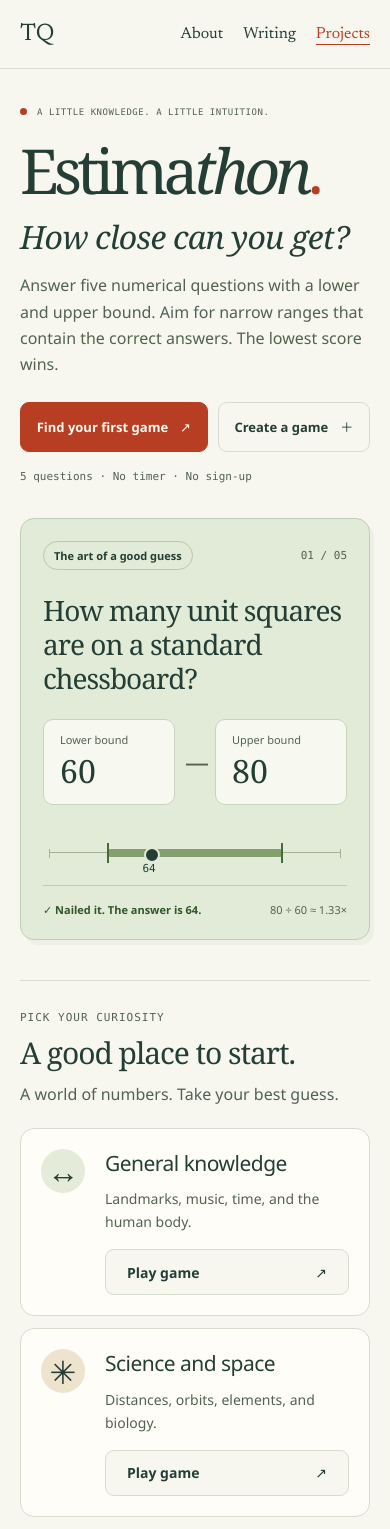
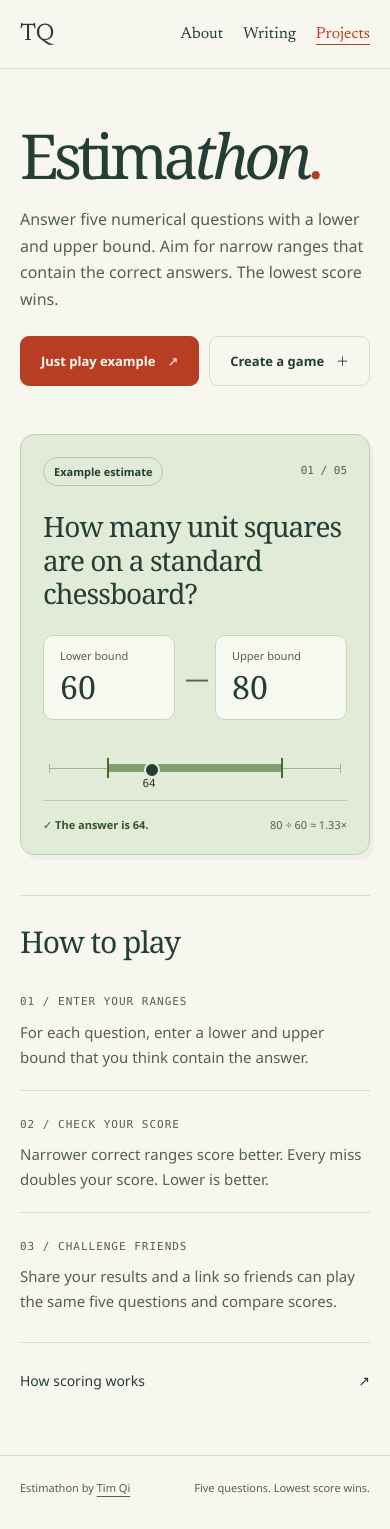
Before and after one commit to tianyuqi/tianyuqi.github.io, a React (Vite) app in the folder estimathon/: page / in a window 390 px wide. Shown: the top 1529 px of the page. Built offline with nearby package versions, Linux system fonts and the light colour scheme.

Commit message:
Simplify Estimathon copy and example entry point
Co-authored-by: linear-code[bot] <222613912+linear-code[bot]@users.noreply.github.com>

```diff
--- a/estimathon/src/main.tsx
+++ b/estimathon/src/main.tsx
@@ -24,7 +24,7 @@ import {
   type Pair,
   type State,
 } from './game';
-import { SAMPLES } from './sample';
+import { SAMPLE } from './sample';
 import { BuilderGuide } from './BuilderGuide';
 import { LONG_URL, readUrl, stateUrl } from './url';
 import './style.css';
@@ -347,8 +347,8 @@ function App() {
   if (error) {
     content = (
       <section className="narrow empty-state">
-        <p className="eyebrow">A little detour</p>
-        {h1('This link needs another guess.')}
+        <p className="eyebrow">Invalid link</p>
+        {h1('Unable to open this game.')}
         <p>{error}</p>
         <button className="primary" onClick={() => navigate(null)}>
           Go to Estimathon
@@ -360,7 +360,6 @@ function App() {
       <>
         <section className="landing">
           <div className="landing-copy">
-            <p className="eyebrow">A little knowledge. A little intuition.</p>
             {h1(
               <>
                 Estima<span>thon</span>
@@ -368,24 +367,22 @@ function App() {
               </>,
               'hero-title',
             )}
-            <p className="intro">How close can you get?</p>
             <p className="lede">
               Answer five numerical questions with a lower and upper bound. Aim for narrow ranges
               that contain the correct answers. The lowest score wins.
             </p>
             <div className="actions">
-              <a className="primary-link" href="#sample-games">
-                Find your first game <span aria-hidden="true">↗</span>
+              <a className="primary-link" href={stateUrl(startPlaying(SAMPLE), location.href)}>
+                Just play example <span aria-hidden="true">↗</span>
               </a>
               <button onClick={() => navigate(newBuilder())}>
                 Create a game <span aria-hidden="true">＋</span>
               </button>
             </div>
-            <p className="small">5 questions · No timer · No sign-up</p>
           </div>
           <div className="example">
             <div className="example-top">
-              <span className="example-label">The art of a good guess</span>
+              <span className="example-label">Example estimate</span>
               <span className="small">01 / 05</span>
             </div>
             <h2>How many unit squares are on a standard chessboard?</h2>
@@ -407,36 +404,9 @@ function App() {
               <span className="line-answer">64</span>
             </div>
             <div className="example-bottom">
-              <span className="example-success">✓ Nailed it. The answer is 64.</span>
+              <span className="example-success">✓ The answer is 64.</span>
               <span>80 ÷ 60 ≈ 1.33×</span>
             </div>
-          </div>
-        </section>
-        <section className="sample-games" id="sample-games" aria-labelledby="sample-games-heading">
-          <div className="section-heading">
-            <div>
-              <p className="eyebrow">Pick your curiosity</p>
-              <h2 id="sample-games-heading">A good place to start.</h2>
-            </div>
-            <span className="small">Five questions in every game</span>
-          </div>
-          <p className="lede">A world of numbers. Take your best guess.</p>
-          <div className="sample-grid">
-            {SAMPLES.map(({ game, description }, index) => (
-              <article className="sample-card" key={game.t}>
-                <div className="sample-top">
-                  <span className="sample-symbol" aria-hidden="true">
-                    {['↔', '✳', '≈'][index]}
-                  </span>
-                  <span className="eyebrow">0{index + 1} / Estimathon</span>
-                </div>
-                <h3>{game.t}</h3>
-                <p>{description}</p>
-                <button onClick={() => navigate(startPlaying(game))} aria-label={`Play ${game.t}`}>
-                  Play game <span aria-hidden="true">↗</span>
-                </button>
-              </article>
-            ))}
           </div>
         </section>
         <section className="how-to-play" aria-labelledby="how-to-play-heading">
@@ -484,11 +454,11 @@ function App() {
     content = (
       <section className="narrow builder">
         <p className="eyebrow">The game builder</p>
-        {h1('Curiosity, in five questions.')}
-        <p className="lede">Pick your questions. Set the answers. Send a little challenge.</p>
+        {h1('Create a game')}
+        <p className="lede">Enter five questions and their answers, then share your game.</p>
         <details className="builder-help">
           <summary>
-            Need a hand creating your game? <span aria-hidden="true">＋</span>
+            How to create a game <span aria-hidden="true">＋</span>
           </summary>
           <BuilderGuide />
         </details>
@@ -582,11 +552,9 @@ function App() {
   } else if (state.m === 'game') {
     content = (
       <section className="narrow ready">
-        <p className="eyebrow">
-          {state.preview ? 'Ready to pass it on' : 'An invitation to estimate'}
-        </p>
+        <p className="eyebrow">{state.preview ? 'Game preview' : 'Shared game'}</p>
         {h1(title(state))}
-        <p className="lede">Five questions. Your best bounds. How close can you get?</p>
+        <p className="lede">Enter a lower and upper bound for each answer. The lowest score wins.</p>
         <div className="game-facts">
           <span>5 questions</span>
           <span>No timer</span>
--- a/estimathon/src/style.css
+++ b/estimathon/src/style.css
@@ -172,10 +172,6 @@ main > .text-button {
   color: var(--muted);
   max-width: 540px;
 }
-.intro {
-  font: italic 400 clamp(28px, 3vw, 40px) / 1.2 var(--serif);
-  letter-spacing: -0.025em;
-}
 .actions {
   display: flex;
   align-items: center;
@@ -213,15 +209,6 @@ main > .text-button {
 }
 .landing-copy {
   min-width: 0;
-}
-.landing-copy > .eyebrow::before {
-  content: '';
-  display: inline-block;
-  width: 7px;
-  height: 7px;
-  background: var(--accent);
-  border-radius: 50%;
-  margin-right: 10px;
 }
 .hero-title {
   font-size: clamp(64px, 7.5vw, 104px);
@@ -375,73 +362,6 @@ main > .text-button {
 }
 .section-heading .eyebrow {
   margin-bottom: 8px;
-}
-.sample-games {
-  padding: 30px 0 48px;
-  border-top: 1px solid var(--rule);
-}
-.sample-games .section-heading {
-  margin-top: 0;
-  margin-bottom: 10px;
-}
-.sample-games > .lede {
-  font-size: 16px;
-}
-.sample-grid {
-  display: grid;
-  grid-template-columns: repeat(3, minmax(0, 1fr));
-  gap: 18px;
-  margin-top: 26px;
-}
-.sample-card {
-  display: flex;
-  flex-direction: column;
-  align-items: flex-start;
-  padding: 24px;
-  border: 1px solid var(--rule);
-  border-radius: 14px;
-  background: #fffdf7;
-  min-width: 0;
-}
-.sample-top {
-  display: flex;
-  justify-content: space-between;
-  align-items: center;
-  gap: 10px;
-  width: 100%;
-  margin-bottom: 24px;
-}
-.sample-symbol {
-  display: grid;
-  place-items: center;
-  width: 48px;
-  height: 48px;
-  border-radius: 50%;
-  background: #e4ecd9;
-  font: 32px var(--serif);
-}
-.sample-card:nth-child(2) .sample-symbol {
-  background: #eee3cd;
-}
-.sample-card:nth-child(3) .sample-symbol {
-  background: #e9e4f0;
-}
-.sample-top .eyebrow {
-  font-size: 9px;
-}
-.sample-card p {
-  margin: 10px 0 24px;
-  color: var(--muted);
-  font-size: 14px;
-}
-.sample-card button {
-  margin-top: auto;
-  width: 100%;
-  justify-content: space-between;
-  background: var(--paper);
-}
-.sample-card button:hover {
-  background: var(--mint);
 }
 .how-to-play {
   padding-top: 26px;
@@ -1013,12 +933,6 @@ h1.question-heading {
   .example {
     padding: 24px;
   }
-  .sample-card {
-    padding: 20px;
-  }
-  .sample-top .eyebrow {
-    display: none;
-  }
   .steps {
     gap: 20px;
   }
@@ -1043,9 +957,6 @@ h1.question-heading {
     font-size: clamp(62px, 14vw, 90px);
     margin-block: 16px 12px;
   }
-  .intro {
-    font-size: 32px;
-  }
   .landing .lede {
     max-width: 480px;
     margin-top: 16px;
@@ -1061,10 +972,6 @@ h1.question-heading {
     gap: 12px;
     font-size: 13px;
   }
-  .landing-copy > .eyebrow {
-    font-size: 9px;
-    letter-spacing: 0.06em;
-  }
   .example {
     padding: 22px;
     border-radius: 14px;
@@ -1077,44 +984,9 @@ h1.question-heading {
   .example-bounds strong {
     font-size: 32px;
   }
-  .sample-games {
-    padding-block: 28px 36px;
-  }
   .section-heading {
     flex-wrap: wrap;
     gap: 8px;
-  }
-  .sample-games .section-heading > .small {
-    display: none;
-  }
-  .sample-grid {
-    grid-template-columns: 1fr;
-    gap: 12px;
-    margin-top: 20px;
-  }
-  .sample-card {
-    position: relative;
-    padding: 20px 20px 20px 84px;
-  }
-  .sample-top {
-    margin: 0;
-  }
-  .sample-symbol {
-    position: absolute;
-    left: 20px;
-    top: 20px;
-    width: 44px;
-    height: 44px;
-  }
-  .sample-card h3 {
-    font-size: 21px;
-  }
-  .sample-card p {
-    margin-bottom: 16px;
-  }
-  .sample-card button {
-    padding-block: 10px;
-    min-height: 46px;
   }
   h2 {
     font-size: 30px;
```
